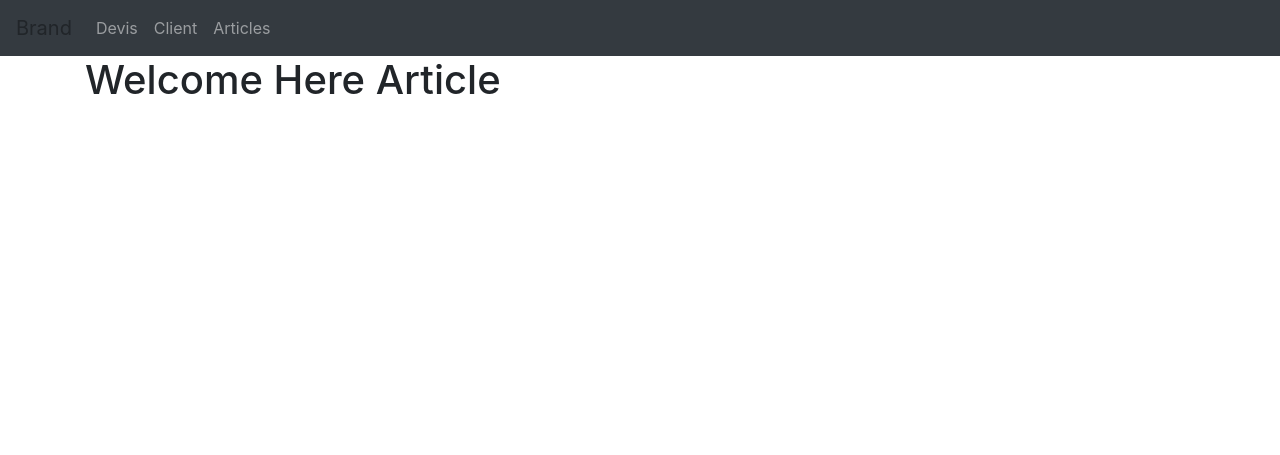
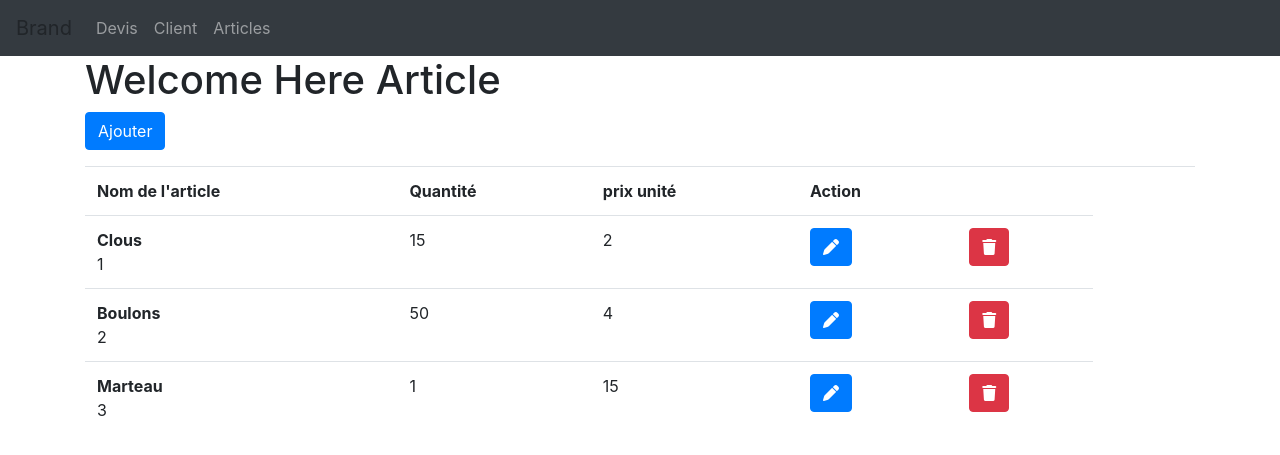
Before and after one commit to GwendalGrelier/AppFacturation, a PHP site: page / in a window 1280 px wide. Shown: the top 455 px of the page. Run offline with PHP 8.4, Linux system fonts and the light colour scheme; data comes from the database, SQL or seed files in the repository; some libraries are stand-ins or nearby versions.

Commit message:
Fichiez mise à jour

```diff
--- a/Controllers/ArticleController.php
+++ b/Controllers/ArticleController.php
@@ -13,11 +13,20 @@ class ArticleController extends Controller
 
 
     public function displayMainPage(){
-        $this->view->displayHome();
+        $articlelist = $this->model->getArticleList();
+        $this->view->displayHome($articlelist);
     }
 
-    public function displayListarticle(){
-        $this->model->getArticleList();
-        $this->view->displayHome();
+
+    public function deleteArticle(){
+
+        $this->model->deleteArticle();
+        header('location:index.php?controller=article');
+    }
+
+    public function addArticle(){
+
+        $this->model->addArticle();
+        $this->view->addArticle();
     }
 }
--- a/Models/ArticleModel.php
+++ b/Models/ArticleModel.php
@@ -3,6 +3,18 @@
     class ArticleModel extends Model {
 
 
+        public function deleteArticle() {
 
+            $id = $_GET['id'];
+
+            $requete = $this->connexion->prepare("DELETE FROM article WHERE id=:id");
+            $requete->bindParam(':id',$id);
+            $result = $requete->execute();
+            var_dump($result);
+        }
+
+        public function addArticle() {
+
+        }
 
     }
--- a/Models/Model.php
+++ b/Models/Model.php
@@ -51,7 +51,8 @@ abstract class Model
            $request = "SELECT * FROM article";
            $request = $this->connexion->query($request);
            $articlelist = $request->fetchAll(PDO::FETCH_ASSOC);
-           var_dump($articlelist);
+        //    var_dump($articlelist);
+
            return $articlelist;
        }
 
--- a/Views/ArticleView.php
+++ b/Views/ArticleView.php
@@ -6,9 +6,49 @@
      */
     class ArticleView extends View {
 
-        public function displayHome() {
+        public function displayHome($articlelist) {
             $this->page .= "<h1>Welcome Here Article </h1>";
+            // if (isset($_SESSION['user'])) {
+                $this->page .= "<p><a href='index.php?controller=article&action=addArticle' class='btn btn-primary'>Ajouter</a></p>";
+            // }
+            $this->page .= "<table class='table'>";
+            $this->page .= "<tr>";
+            $this->page .= "<th>Nom de l'article</td>";
+            $this->page .= "<th>Quantité </td>";
+            $this->page .= "<th>prix unité</td>";
+            $this->page .= "<th>Action </td>";
+            $this->page .= "<th></td>";
+            $this->page .= "<th></td>";
+            $this->page .= "<th></td>";
+            $this->page .= "</tr>";
+            foreach ($articlelist as $list) {
+                $lienUpdate = "";
+                $lienDelete = "";
+                // if (isset($_SESSION['user'])) {
+                    $lienUpdate = "<a href='index.php?controller=article&action=updateForm&id="
+                        . $list['id']
+                        . "' class='btn btn-primary' title='Mise à jour'><i class='fas fa-pen'></i></a>";
+                    $lienDelete = "<a href='index.php?controller=article&action=deleteArticle&id="
+                        . $list['id']
+                        . "' class='btn btn-danger' title='supprimer'><i class='fas fa-trash'></i></a>";
+                // }
 
+                $this->page .= "<tr>"
+                    . "<td><strong>" . $list['nom'] . "</strong>"
+                    . "<br>" . $list['id'] . "</td>"
+                    . "<td>" . $list['qty'] . "</td>"
+                    . "<td>" . $list['prix_u'] . "</td>"
+                    . "<td>" . $lienUpdate
+                    . "</td>"
+                    . "<td>" . $lienDelete
+                    . "</td>"
+                    . "</tr>";
+            }
+            $this->page .= "</table>";
             $this->displayPage();
         }
+
+        public function addArticle() {
+
+        }
     }
```
